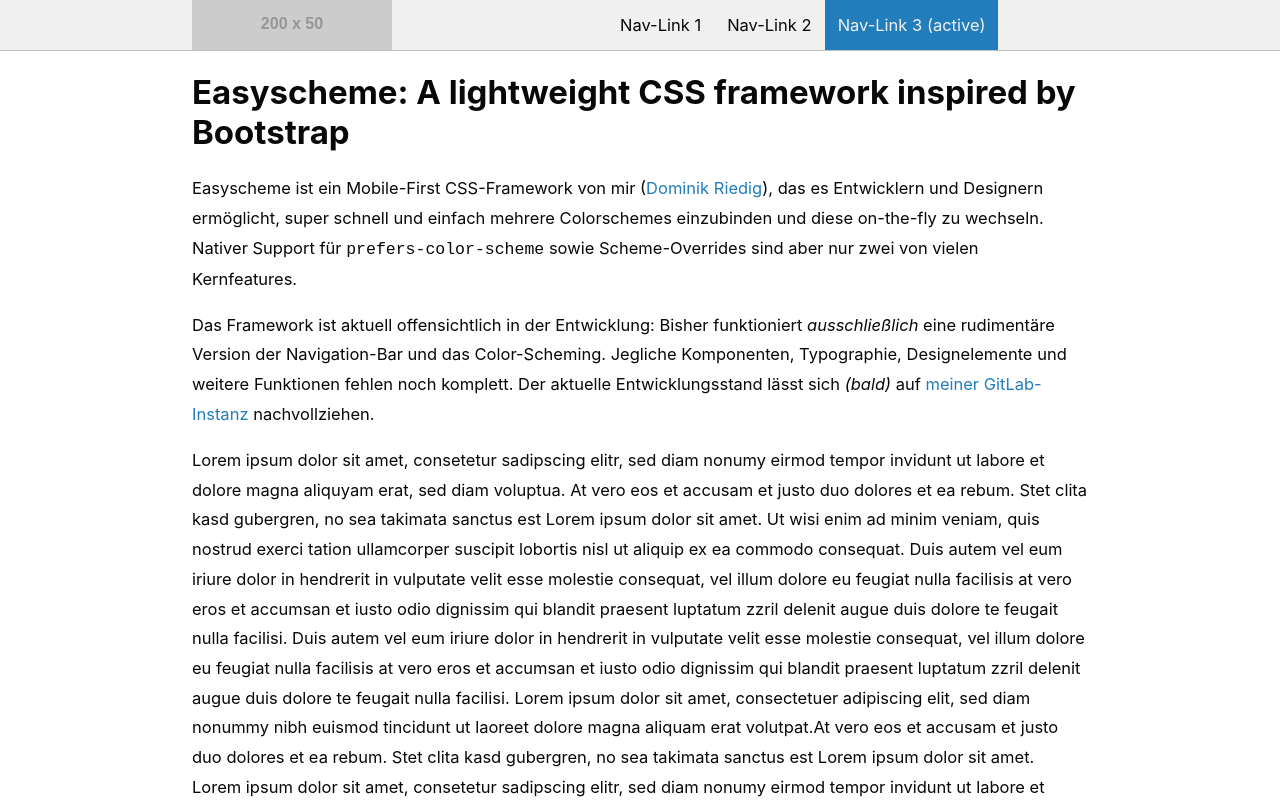
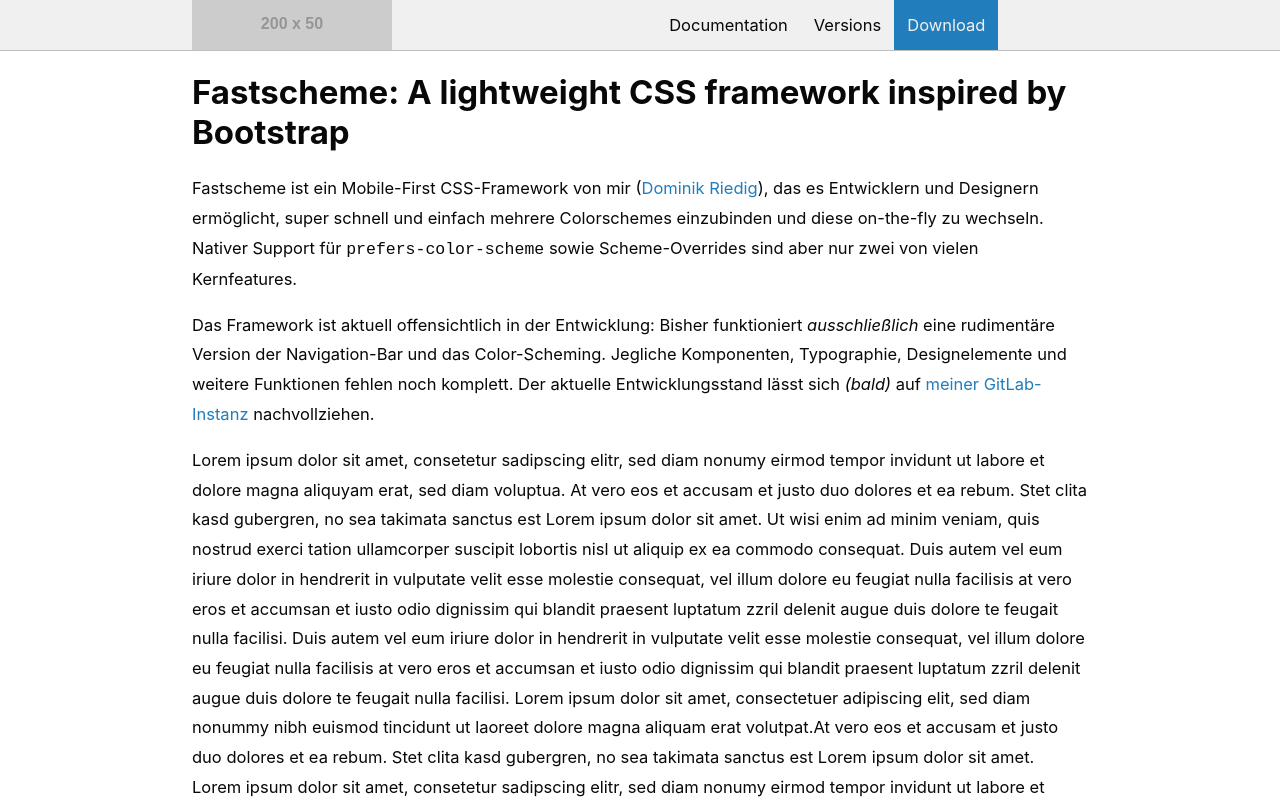
Before and after one commit to DerDomee/fastscheme, a website: page index.html in a window 1280 px wide. Shown: the top 800 px of the page. Drawn offline with nearby package versions, Linux system fonts and the light colour scheme; files that its build step writes are made by us from their sources; placeholder pictures from the web are drawn by us.

Commit message:
Built node package infrastructure

```diff
--- a/index.html
+++ b/index.html
@@ -3,8 +3,8 @@
 	<head>
 		<meta charset="utf-8">
 		<meta name="viewport" content="width=device-width,initial-scale=1.0,minimum-scale=1.0">
-		<title>Test</title>
-		<link rel="stylesheet" href="/assets/dist/css/app.min.css">
+		<title>CSS made easy - Fastscheme</title>
+		<link rel="stylesheet" href="/dist/css/fastscheme.css">
 	</head>
 	<body>
 		<header>
@@ -21,17 +21,17 @@
 						</a>
 					</div>
 					<ul>
-						<li><a href="#link-1">Nav-Link 1</a></li>
-						<li><a href="#link-2">Nav-Link 2</a></li>
-						<li class="active"><a href="#link-3">Nav-Link 3 (active)</a></li>
+						<li><a href="/documentation">Documentation</a></li>
+						<li><a href="versions">Versions</a></li>
+						<li class="active"><a href="/download">Download</a></li>
 					</ul>
 				</div>
 			</nav>
 		</header>
 		<main>
-			<h1 id="site-caption">Easyscheme: A lightweight CSS framework inspired by Bootstrap</h1>
+			<h1 id="site-caption">Fastscheme: A lightweight CSS framework inspired by Bootstrap</h1>
 			<p>
-				Easyscheme ist ein Mobile-First CSS-Framework von mir (<a href="https://dominikriedig.de/main/">Dominik Riedig</a>), das es Entwicklern und Designern ermöglicht, super schnell und einfach mehrere Colorschemes einzubinden und diese on-the-fly zu wechseln. Nativer Support für <code>prefers-color-scheme</code> sowie Scheme-Overrides sind aber nur zwei von vielen Kernfeatures.
+				Fastscheme ist ein Mobile-First CSS-Framework von mir (<a href="https://dominikriedig.de/main/">Dominik Riedig</a>), das es Entwicklern und Designern ermöglicht, super schnell und einfach mehrere Colorschemes einzubinden und diese on-the-fly zu wechseln. Nativer Support für <code>prefers-color-scheme</code> sowie Scheme-Overrides sind aber nur zwei von vielen Kernfeatures.
 			</p>
 			<p>
 				Das Framework ist aktuell offensichtlich in der Entwicklung: Bisher funktioniert <i>ausschließlich</i> eine rudimentäre Version der Navigation-Bar und das Color-Scheming. Jegliche Komponenten, Typographie, Designelemente und weitere Funktionen fehlen noch komplett. Der aktuelle Entwicklungsstand lässt sich <i>(bald)</i> auf <a href="https://gitlab.dominikriedig.de">meiner GitLab-Instanz</a> nachvollziehen.
```
Also changed, not shown: package.json (added, +42 -0 lines), assets/dist/css/app.css (deleted), assets/dist/css/app.min.css (deleted), build/postcss.config.js (added), src/scss/_colors.scss (renamed from assets/src/scss/_colors.scss), src/scss/_functions.scss (renamed from assets/src/scss/_functions.scss), src/scss/_global.scss (renamed from assets/src/scss/_global.scss), src/scss/_layout.scss (renamed from assets/src/scss/_layout.scss), src/scss/_mixins.scss (renamed from assets/src/scss/_mixins.scss), src/scss/_navigationbar.scss (renamed from assets/src/scss/_navigationbar.scss), src/scss/_typography.scss (renamed from assets/src/scss/_typography.scss), src/scss/_variables.scss (renamed from assets/src/scss/_variables.scss), src/scss/fastscheme.scss (renamed from assets/src/scss/app.scss), 2 other files.
